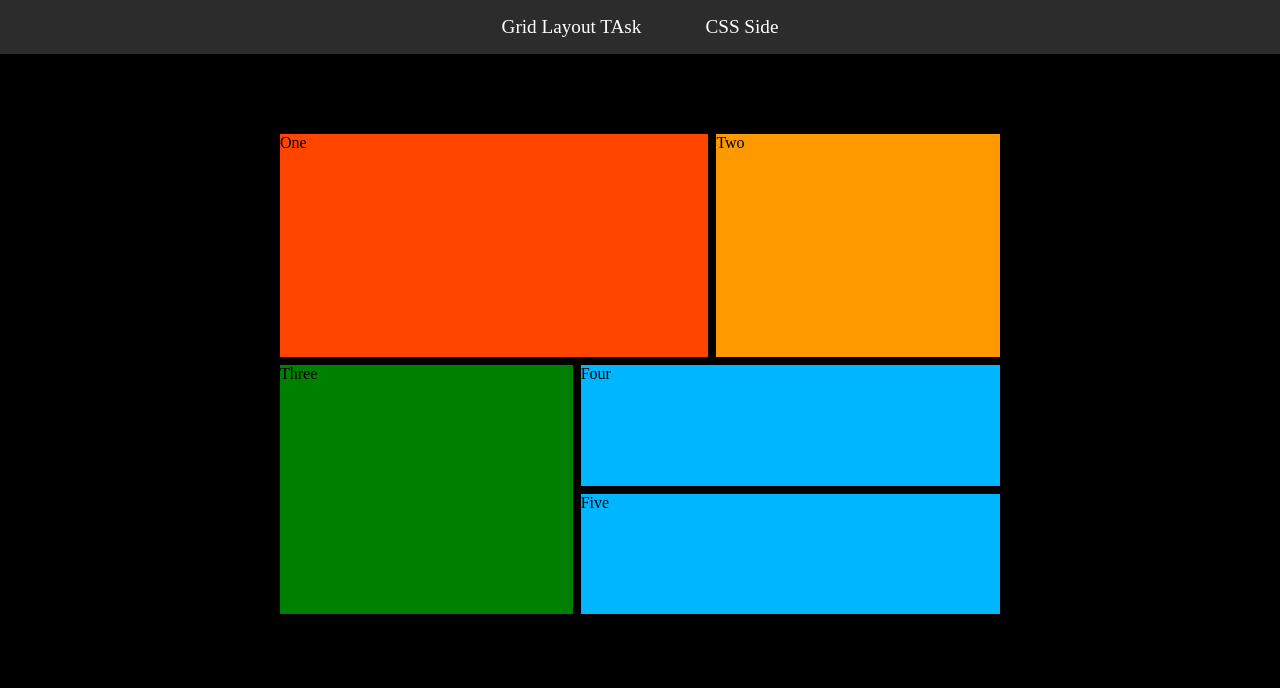
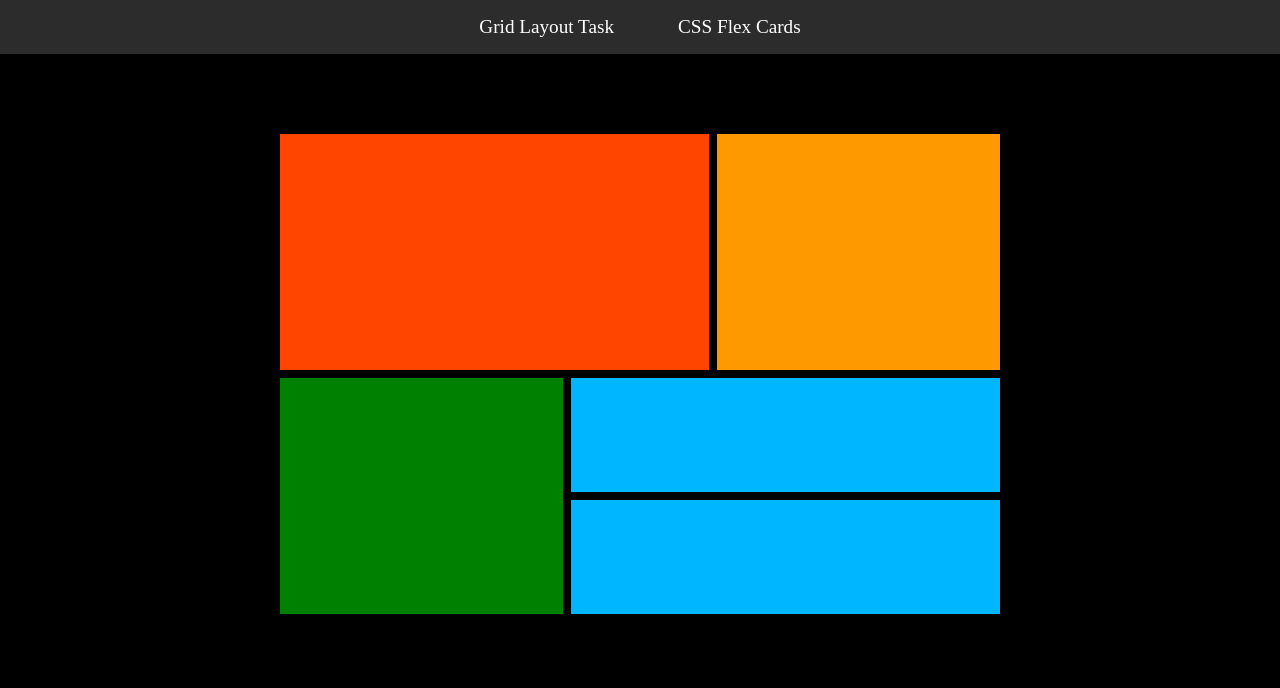
Before and after one commit to samuelajala01/zuri-grid-and-flex, a plain HTML site: page grid.html in a window 1280 px wide. Shown: the top 688 px of the page. Drawn offline with Linux system fonts and the light colour scheme.

Commit message:
fix: edit nav bar text

```diff
--- a/grid.html
+++ b/grid.html
@@ -10,17 +10,16 @@
   <body>
     <nav>
       <ul>
-        <li><a href="./grid.html">Grid Layout TAsk</a></li>
-        <li><a href="./index.html">CSS Side</a></li>
+        <li><a href="./grid.html">Grid Layout Task</a></li>
+        <li><a href="./index.html">CSS Flex Cards</a></li>
       </ul>
     </nav>
     <div class="wrapper">
-      <div class="one">One</div>
-      <div class="two">Two</div>
-      <div class="three">Three</div>
-      <div class="four">Four</div>
-      <div class="five">Five</div>
+      <div class="one"></div>
+      <div class="two"></div>
+      <div class="three"></div>
+      <div class="four"></div>
+      <div class="five"></div>
     </div>
-    <h1>HEy</h1>
   </body>
 </html>
```
Also changed, not shown: index.html (+2 -2 lines).
